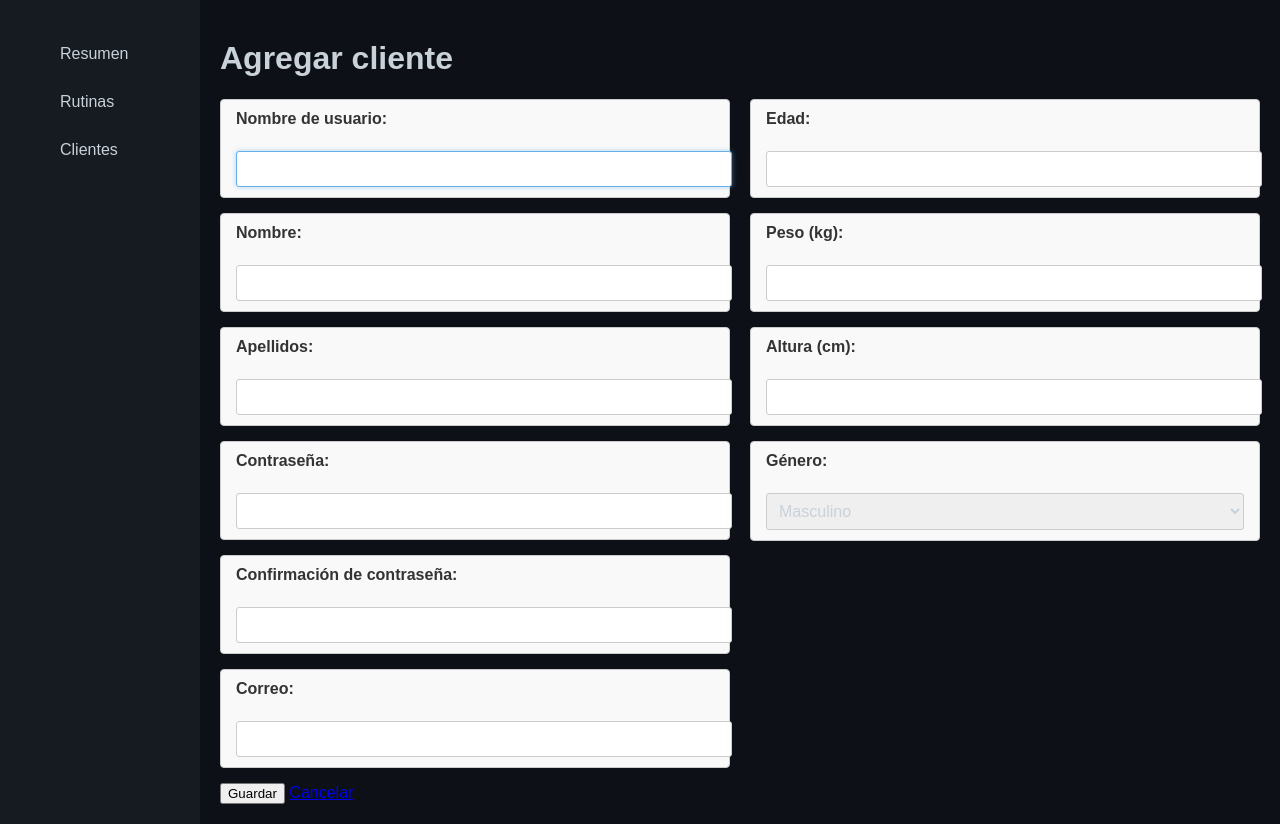
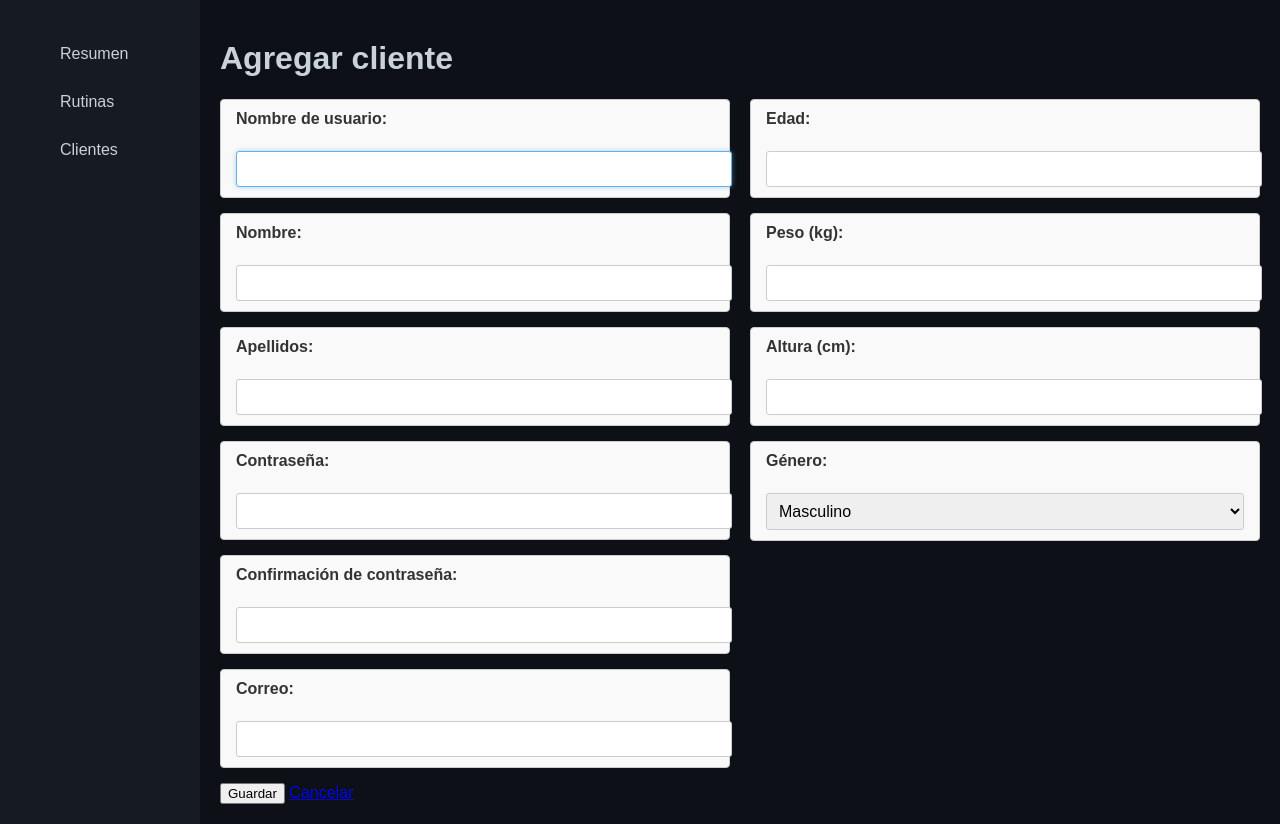
Before and after one commit to Brandon-dev314/mi_rutinas, a Django app: page /panel/clientes/nuevo/ in a window 1280 px wide. Shown: the part 46-870 px from the top of the page. Run offline with Django 5.2, Linux system fonts and the light colour scheme; the visitor is signed in with stand-in values (Sample User, id 1); data that the repository does not hold is empty.

Commit message:
Update diseno.css

```diff
--- a/usuarios/templates/static/usuarios/css/diseno.css
+++ b/usuarios/templates/static/usuarios/css/diseno.css
@@ -190,3 +190,14 @@ table th, table td {
   margin-top: 5px;
   display: block;
 }
+
+/* Si quieres que siempre sean negras las letras */
+.cliente-form .cliente-field input,
+.cliente-form .cliente-field select {
+  color: #000;
+}
+/* Opcionalmente, sólo al enfocar */
+.cliente-form .cliente-field input:focus,
+.cliente-form .cliente-field select:focus {
+  color: #000;
+}
```
